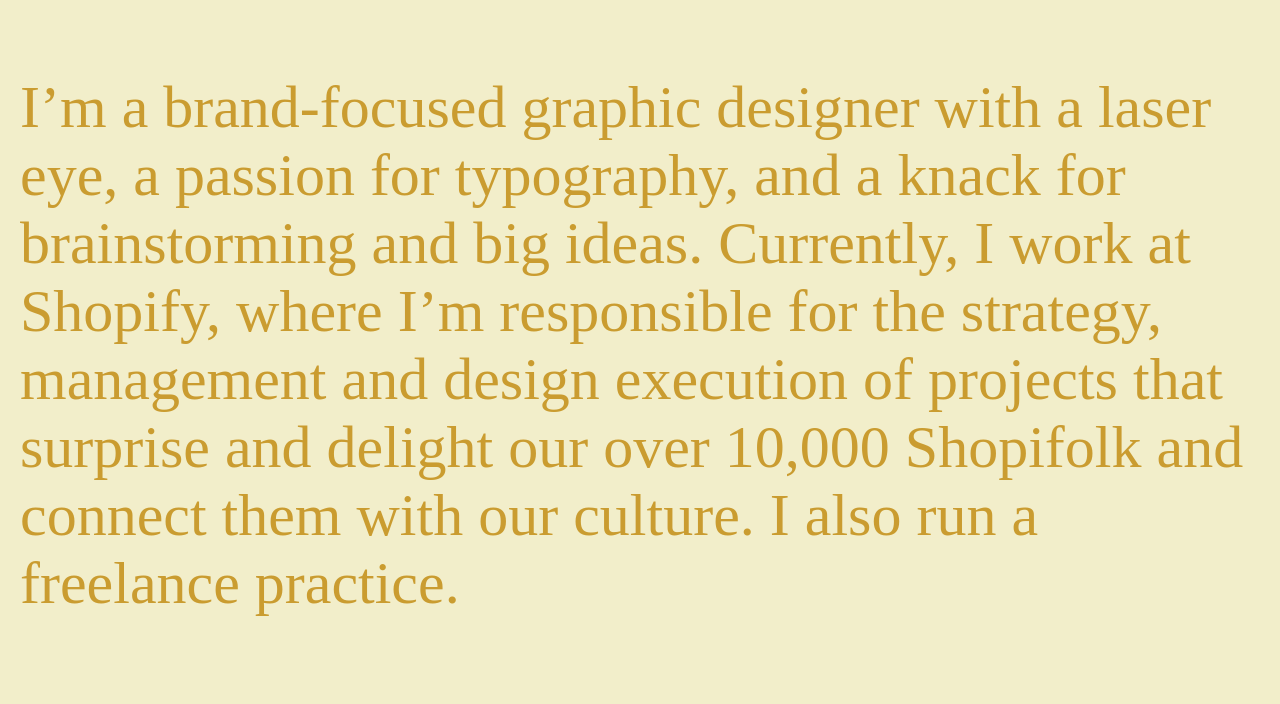
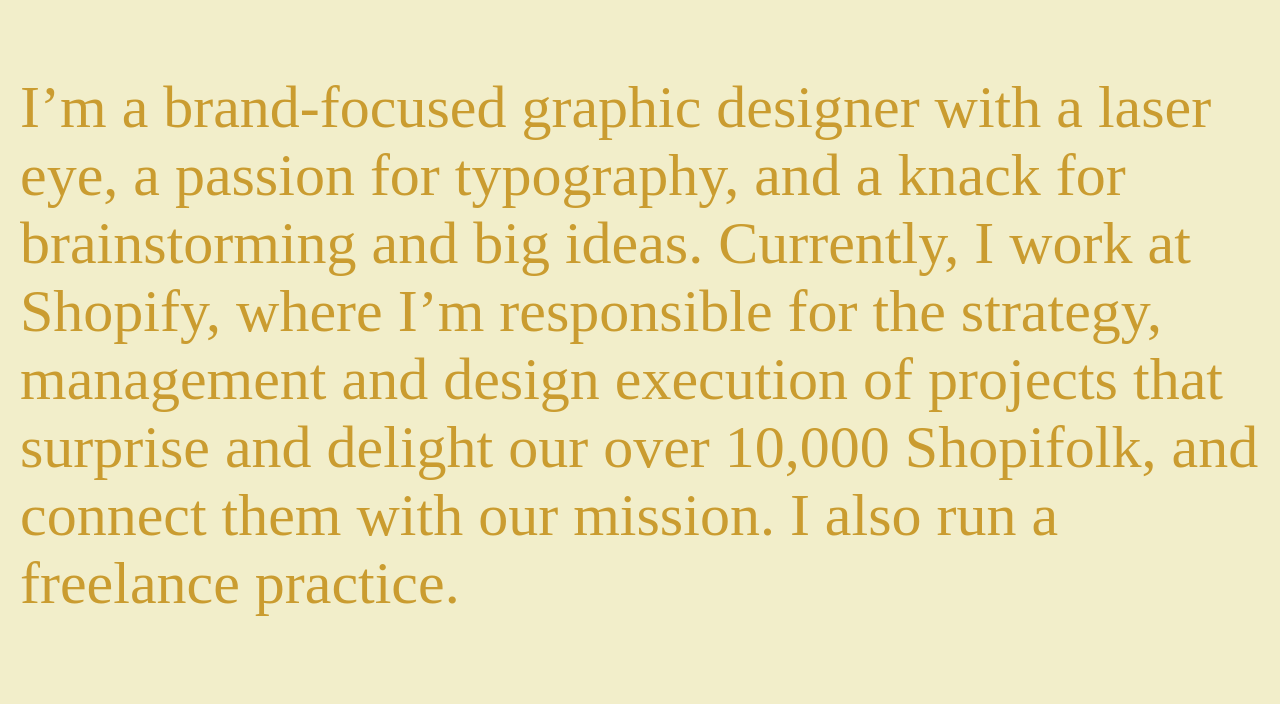
Before and after one commit to noknives/noknives.github.io, a plain HTML site: page info.html in a window 1280 px wide. Shown: the part 55-759 px from the top of the page. Drawn offline with nearby package versions, Linux system fonts and the light colour scheme; a web font is replaced by a local one.

Commit message:
Update info

```diff
--- a/info.html
+++ b/info.html
@@ -61,7 +61,7 @@
 
 		<section class="intro info-intro">
 			<div class="container-internal">
-				<p class="large">I’m a brand-focused graphic designer with a laser eye, a passion for typography, and a knack for brainstorming and big ideas. Currently, I work at Shopify, where I’m responsible for the strategy, management and design execution of projects that surprise and delight our over 10,000 Shopifolk and connect them with our culture. I also run a freelance practice.</p>
+				<p class="large">I’m a brand-focused graphic designer with a laser eye, a passion for typography, and a knack for brainstorming and big ideas. Currently, I work at Shopify, where I’m responsible for the strategy, management and design execution of projects that surprise and delight our over 10,000 Shopifolk, and connect them with our mission. I also run a freelance practice.</p>
 			</div>
 		</section>
 
```
